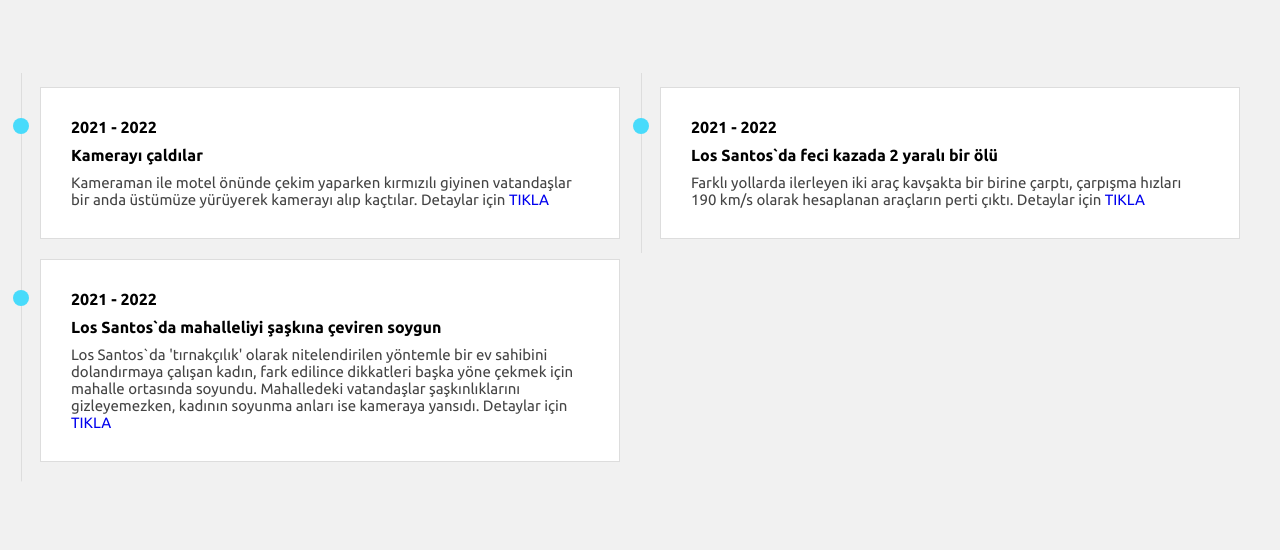
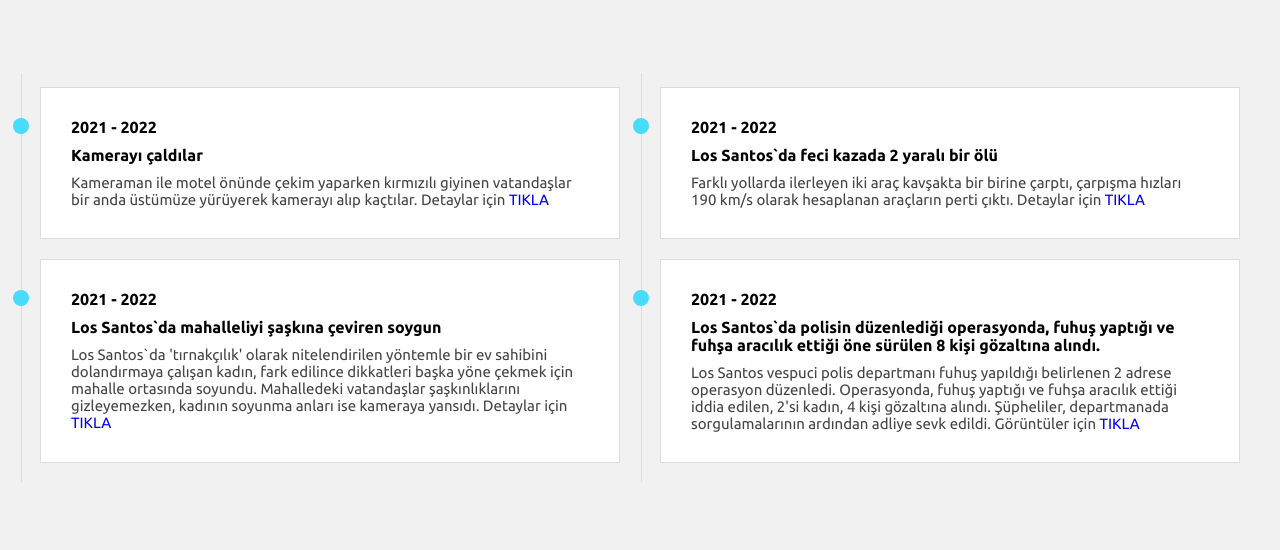
Before and after one commit to kattegatnews/kattegatnews.github.io, a plain HTML site: page index.html in a window 1280 px wide. Shown: the part 2113-2663 px from the top of the page. Drawn offline with nearby package versions, Linux system fonts and the light colour scheme; a script that the page names is missing.

Commit message:
Update index.html

```diff
--- a/index.html
+++ b/index.html
@@ -224,6 +224,14 @@
           <p>  Los Santos`da 'tırnakçılık' olarak nitelendirilen yöntemle bir ev sahibini dolandırmaya çalışan kadın, fark edilince dikkatleri başka yöne çekmek için mahalle ortasında soyundu. Mahalledeki vatandaşlar şaşkınlıklarını gizleyemezken, kadının soyunma anları ise kameraya yansıdı. Detaylar için <a href="soygun.html"> TIKLA </a>
           </p>
         </div>
+
+            <div class="block">
+          <h4>2021 - 2022</h4>
+          <h3>
+            Los Santos`da polisin düzenlediği operasyonda, fuhuş yaptığı ve fuhşa aracılık ettiği öne sürülen 8 kişi gözaltına alındı.</h3>
+          <p>  Los Santos vespuci polis departmanı fuhuş yapıldığı belirlenen 2 adrese operasyon düzenledi. Operasyonda, fuhuş yaptığı ve fuhşa aracılık ettiği iddia edilen, 2'si kadın, 4 kişi gözaltına alındı. Şüpheliler, departmanada sorgulamalarının ardından adliye sevk edildi. Görüntüler için <a href="https://www.youtube.com/watch?v=pPI3_R9xFlo"> TIKLA </a>
+          </p>
+        </div>
       </div>
     </div>
   </section>
```
